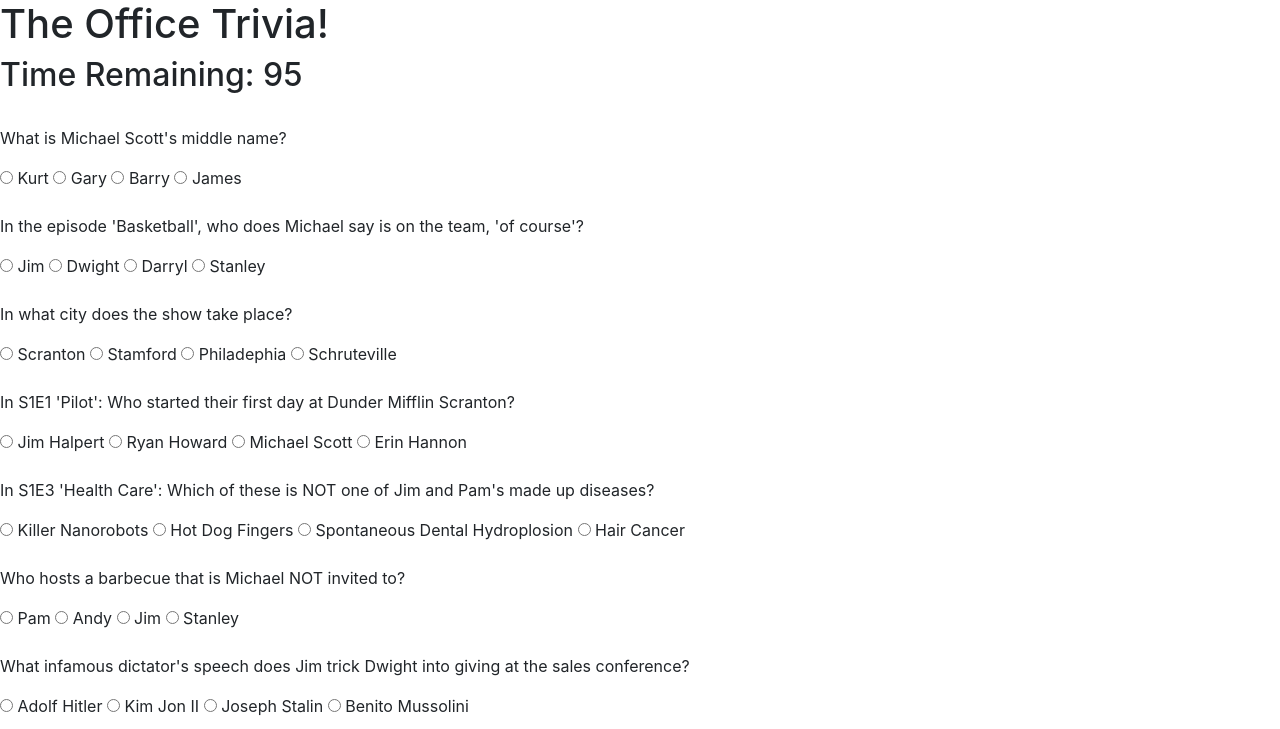
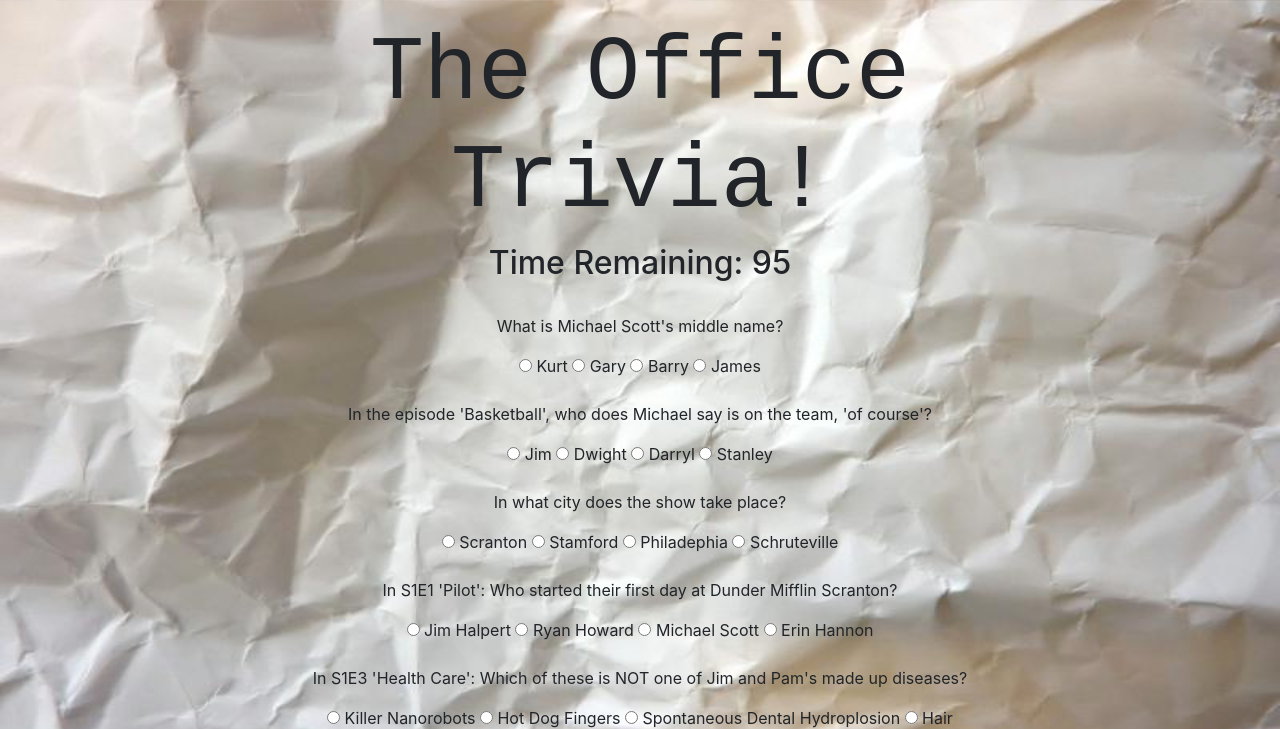
Before and after one commit to austinwayman/TriviaGame, a plain HTML site: page index.html in a window 1280 px wide. Shown: the top 729 px of the page. Drawn offline with nearby package versions, Linux system fonts and the light colour scheme.

Commit message:
add background

```diff
--- a/assets/css/style.css
+++ b/assets/css/style.css
@@ -0,0 +1,18 @@
+.bodyText {
+    width: 700px;
+    margin: auto;
+    /* background: lightblue; */
+    text-align: center;
+    padding: 20px;
+}
+
+h1 {
+    font-family: 'Courier New', Courier, monospace;
+    font-size: 90px;
+}
+
+body {
+    background-size: 100% auto;
+   background-repeat: no-repeat;
+   background-attachment: fixed;
+}
--- a/index.html
+++ b/index.html
@@ -7,6 +7,7 @@
     <meta http-equiv="X-UA-Compatible" content="ie=edge">
     <title>Document</title>
     <link rel="stylesheet" href="https://cdnjs.cloudflare.com/ajax/libs/twitter-bootstrap/4.0.0/css/bootstrap.min.css" />
+    <link rel="stylesheet" href="assets/css/style.css">
 </head>
 
 <!-- jQuery -->
@@ -15,7 +16,9 @@
 <!-- javascript -->
 <script type="text/javascript" src="assets/javascript/app.js"></script>
 
-<body>
+<body background="paper.jpg">
+
+    <div class="bodyText">
     <header>
         <h1>The Office Trivia!</h1>
     </header>
@@ -133,6 +136,9 @@
         <img id = "picture">
     </div>
 
+    </div>
+
+
 
 
     <!-- Add michael "no god no" audio to failure -->
```
Also changed, not shown: assets/images/background.jpg (added), assets/images/background.png (added), paper.jpg (added), 2 other files.
